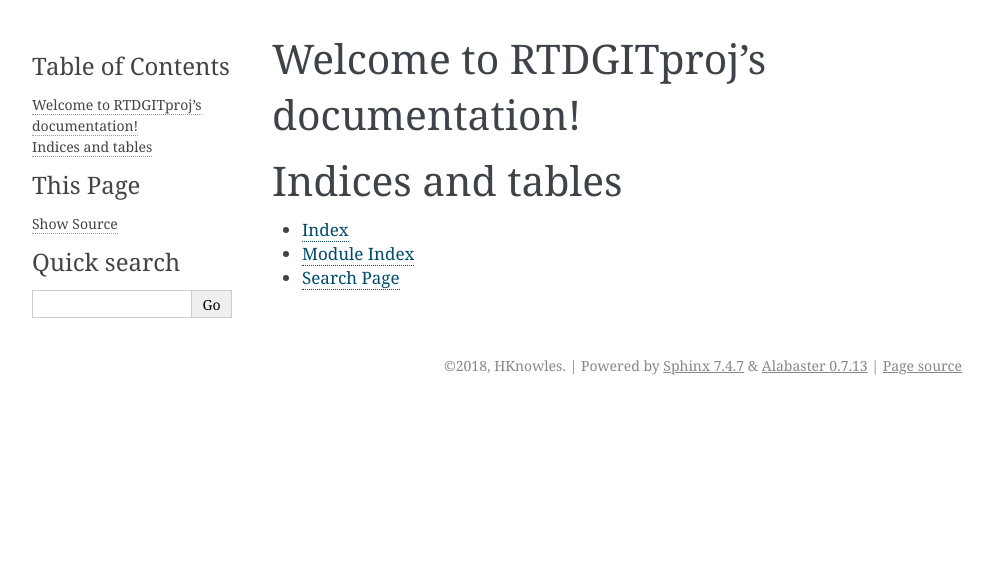
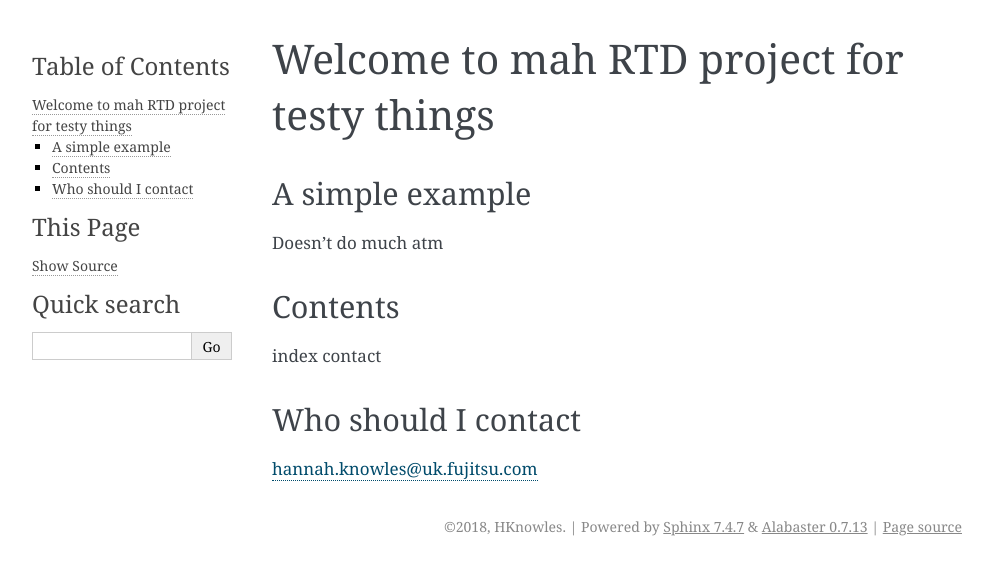
Before and after one commit to knowlesh/testrp, a Sphinx documentation site: the page built from docs/source/index.rst, in a window 1280 px wide. Shown: the top 575 px of the page, without its empty margins (148-1141 px from the left). Built offline with Sphinx 7.4.7, drawn with Linux system fonts in a browser that asks for light colours.

Commit message:
Update index.rst

```diff
--- a/docs/source/index.rst
+++ b/docs/source/index.rst
@@ -1,20 +1,21 @@
-.. RTDGITproj documentation master file, created by
-   sphinx-quickstart on Mon Apr 30 07:58:56 2018.
-   You can adapt this file completely to your liking, but it should at least
-   contain the root `toctree` directive.
+Welcome to mah RTD project for testy things
+=======================================
 
-Welcome to RTDGITproj's documentation!
-======================================
+A simple example
+-----------------
+
+Doesn't do much atm
+
+Contents
+--------
 
 .. toctree::
    :maxdepth: 2
-   :caption: Contents:
+   :glob:
 
+index
+contact
 
-
-Indices and tables
-==================
-
-* :ref:`genindex`
-* :ref:`modindex`
-* :ref:`search`
+Who should I contact
+-------------------
+hannah.knowles@uk.fujitsu.com
```
